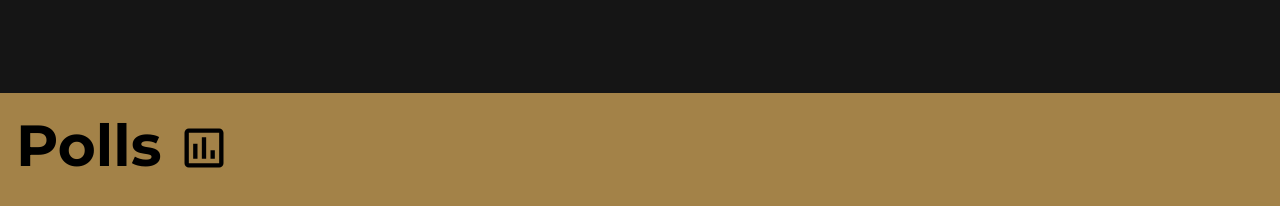
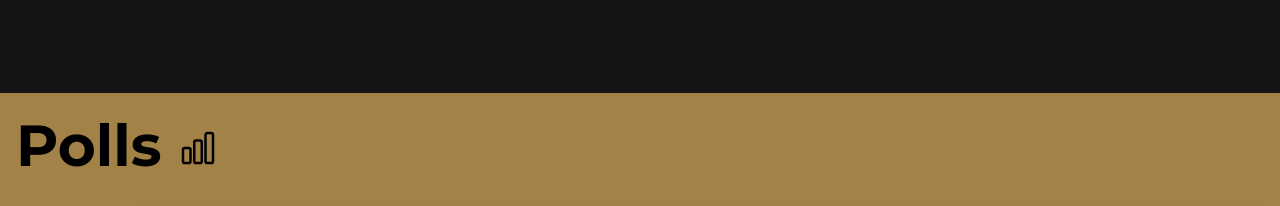
Before and after one commit to Vishwang0Suthar/Gift-City-web, a React (Create React App) app: page / in a window 1280 px wide. Shown: the part 5120-5326 px from the top of the page. Built offline with nearby package versions, Linux system fonts and the light colour scheme; a web font is replaced by a local one.

Commit message:
polls section logo updated

```diff
--- a/src/home_pg/cont04.js
+++ b/src/home_pg/cont04.js
@@ -15,7 +15,10 @@ function Cont04() {
 
   return (
     <section className="cont04" id="polls">
-      <div className="title"><p>Polls</p><svg xmlns="http://www.w3.org/2000/svg" width="52" height="52" viewBox="0 0 24 24" id="poll"><path fill="none" d="M0 0h24v24H0V0z"></path><path d="M19 3H5c-1.1 0-2 .9-2 2v14c0 1.1.9 2 2 2h14c1.1 0 2-.9 2-2V5c0-1.1-.9-2-2-2zm0 16H5V5h14v14zM7 10h2v7H7zm4-3h2v10h-2zm4 6h2v4h-2z"></path></svg></div>
+      <div className="title"><p>Polls</p> <svg xmlns="http://www.w3.org/2000/svg" fill="none" height={40} width={40} viewBox="0 0 24 24" stroke-width="1.5" stroke="currentColor" class="size-6">
+        <path stroke-linecap="round" stroke-linejoin="round" d="M3 13.125C3 12.504 3.504 12 4.125 12h2.25c.621 0 1.125.504 1.125 1.125v6.75C7.5 20.496 6.996 21 6.375 21h-2.25A1.125 1.125 0 0 1 3 19.875v-6.75ZM9.75 8.625c0-.621.504-1.125 1.125-1.125h2.25c.621 0 1.125.504 1.125 1.125v11.25c0 .621-.504 1.125-1.125 1.125h-2.25a1.125 1.125 0 0 1-1.125-1.125V8.625ZM16.5 4.125c0-.621.504-1.125 1.125-1.125h2.25C20.496 3 21 3.504 21 4.125v15.75c0 .621-.504 1.125-1.125 1.125h-2.25a1.125 1.125 0 0 1-1.125-1.125V4.125Z" />
+      </svg>
+      </div>
 
       <Polls polls={poll} />
       {/* <video autoPlay loop muted playsInline>
```
